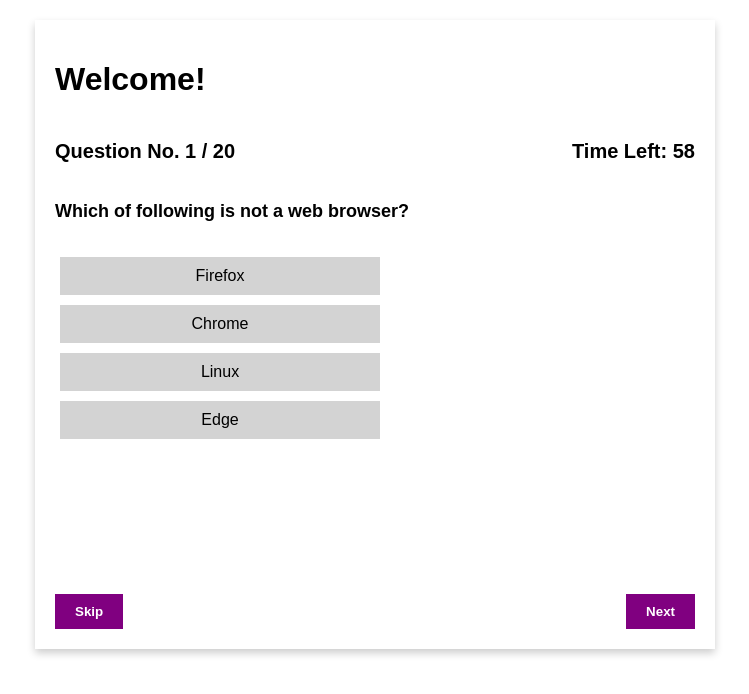
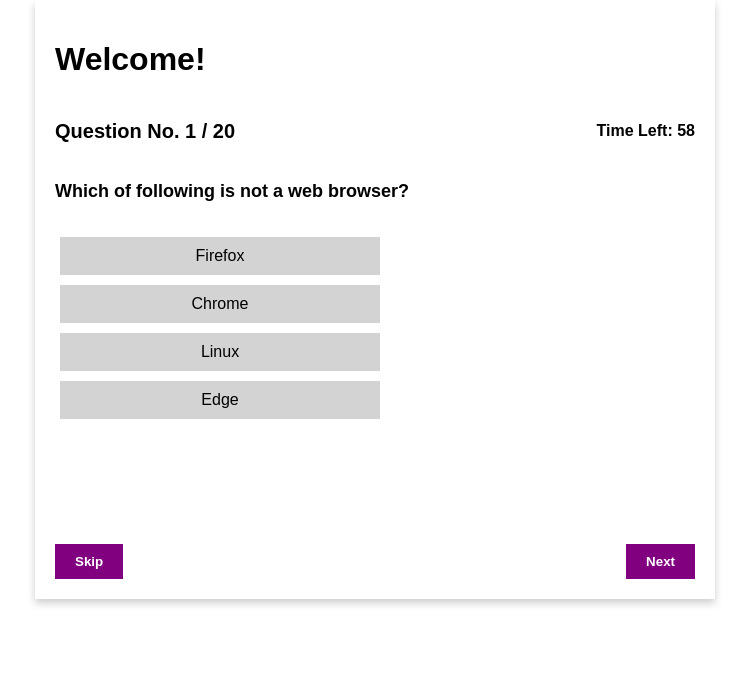
Before and after one commit to shaikhabdulsamad/quizApp, a plain HTML site: page index.html in a window 1280 px wide. Both pictures are taken after a click on the button "Start". Shown: the whole page, without its empty margins (265-1014 px from the left). Drawn offline with Linux system fonts and the light colour scheme.

Commit message:
style edited

```diff
--- a/style.css
+++ b/style.css
@@ -33,7 +33,7 @@ button{
 
 	background: white;
 
-	margin: 20px auto 0 auto;
+	margin:  auto;
 	padding: 20px;
 
 }
@@ -84,9 +84,13 @@ cursor: pointer;
 font-weight: 600;
 font-size: 18px;
 }
-.counter-timer{
+.counter-timer p{
 	font-weight: 600;
 	font-size: 20px;
+}
+.counter-timer span{
+	font-weight: 600;
+	font-size: 16px;
 }
 #choices-container{
 	display: flex;
@@ -123,7 +127,7 @@ color: white;
 .Btns{
 	display: flex;
 	justify-content: space-between;
-	margin-top: 150px;
+	margin-top: 120px;
 }
 
 .back{
```
